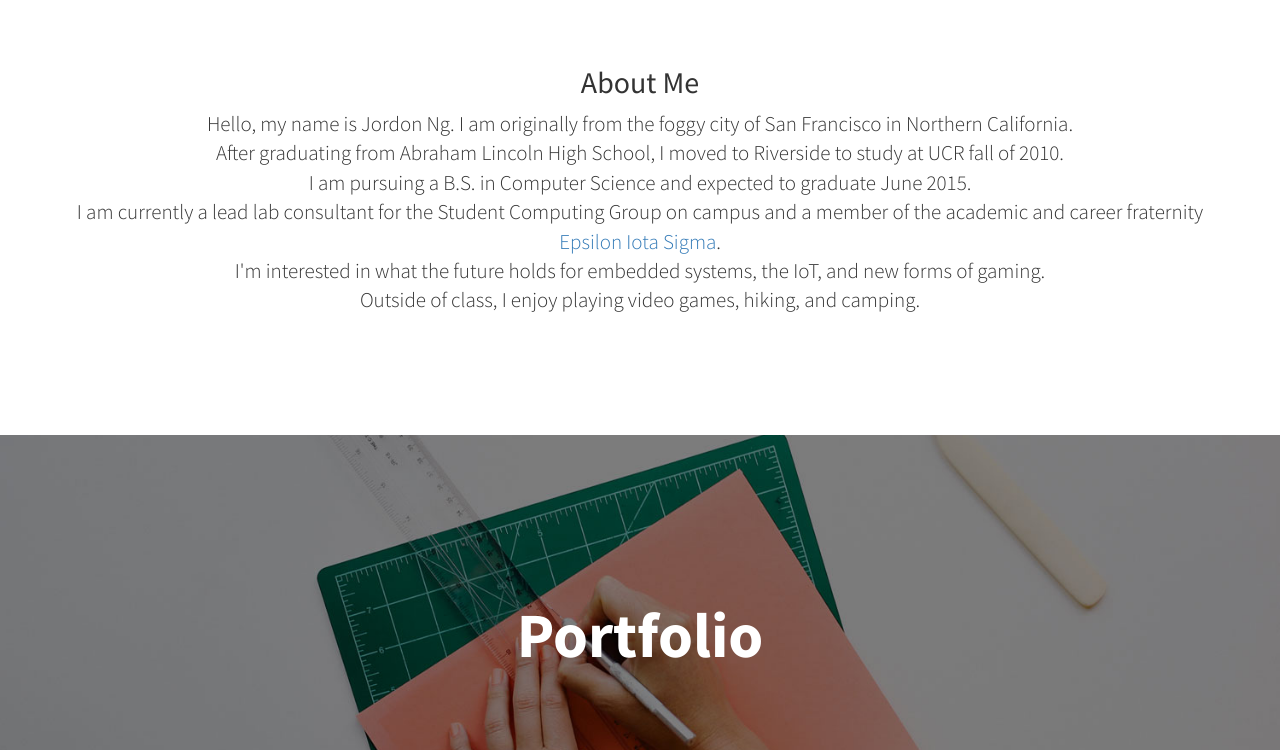
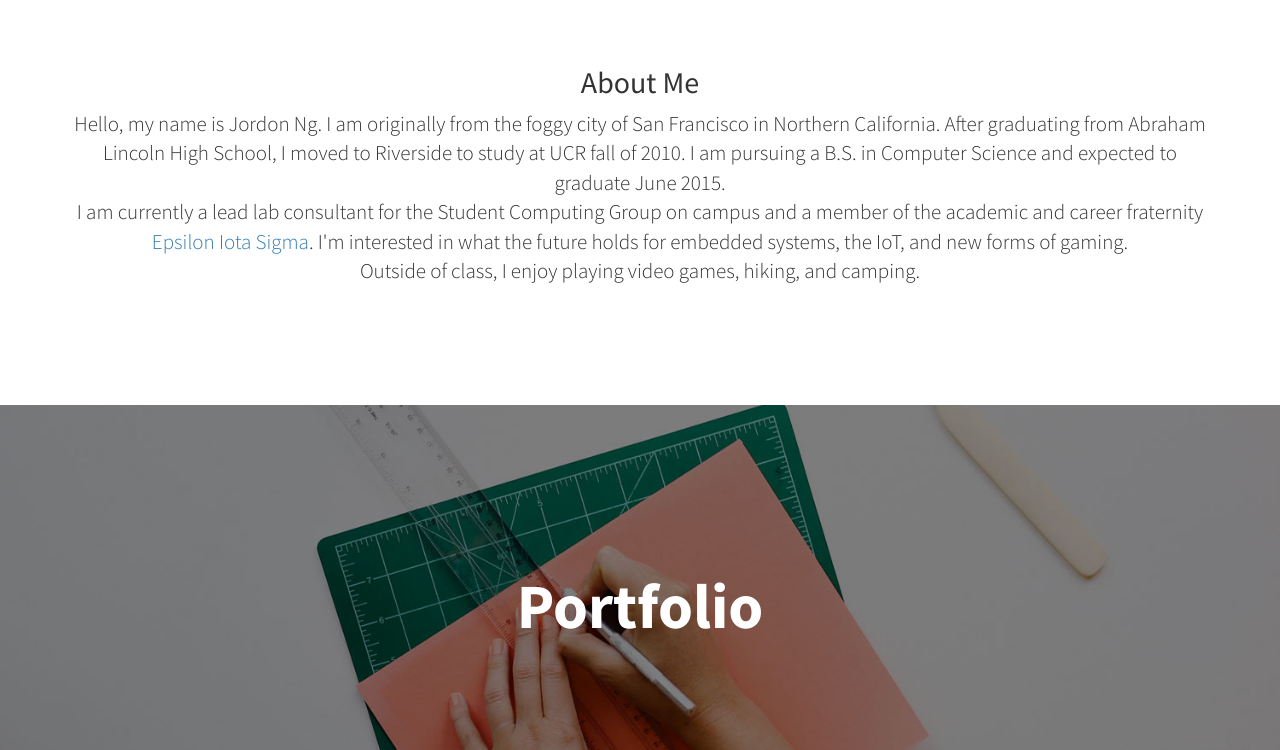
Before and after one commit to jsng0/jsng0.github.io, a Jekyll site: the page index.html, which Jekyll copies as it is, in a window 1280 px wide and 900 px high, scrolled down 754 px, cut to the strip 150-900 px from the top of the window. Built offline with Jekyll 4.4.1, drawn with Linux system fonts in a browser that asks for light colours.

Commit message:
Added to about me

```diff
--- a/index.html
+++ b/index.html
@@ -75,11 +75,11 @@
                 <div class="col-lg-12 text-center">
                     <h2>About Me</h2>
                     <p class="lead">Hello, my name is Jordon Ng. I am originally from the foggy city of San Francisco in Northern California.
-                    <br>After graduating from Abraham Lincoln High School, I moved to Riverside to study at UCR fall of 2010.
-                    <br>I am pursuing a B.S. in Computer Science and expected to graduate June 2015.
+                        After graduating from Abraham Lincoln High School, I moved to Riverside to study at UCR fall of 2010.
+                        I am pursuing a B.S. in Computer Science and expected to graduate June 2015.
                     <br>I am currently a lead lab consultant for the Student Computing Group on campus and a member of the academic and career
                         fraternity <a href = "http://epsiloniotasigma.org/">Epsilon Iota Sigma</a>.
-                    <br>I'm interested in what the future holds for embedded systems, the IoT, and new forms of gaming.
+                        I'm interested in what the future holds for embedded systems, the IoT, and new forms of gaming.
                     <br>Outside of class, I enjoy playing video games, hiking, and camping.</p>
                 </div>
             </div>
```
